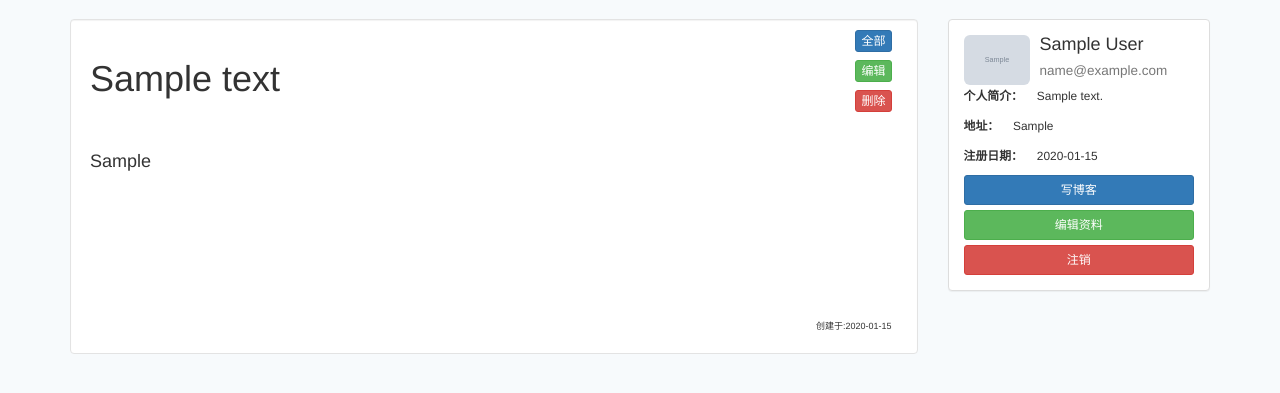
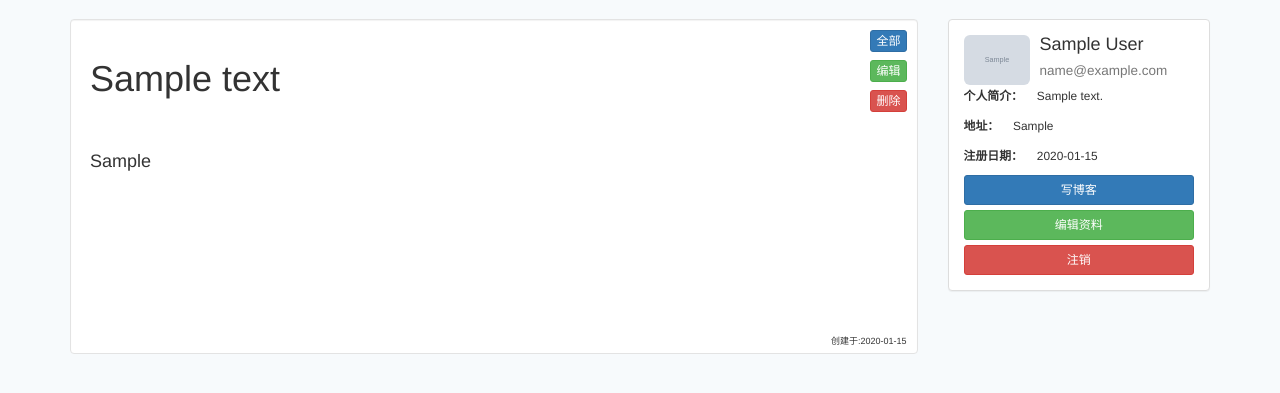
Before and after one commit to Suarezlin/blog, a Flask app: page / in a window 1280 px wide. Shown: the part 51-444 px from the top of the page. Run offline with Flask 2, Linux system fonts and the light colour scheme; a user stored in the database is signed in; tables that the repository leaves empty hold one stand-in row (values such as "Sample post"); grey boxes marked "Sample" are stand-in pictures; parts of the project's set-up code (start-up, migrations or seed data) failed here and were passed over; some libraries are stand-ins or nearby versions.

Commit message:
fix ipad display error

```diff
--- a/app/templates/discover.html
+++ b/app/templates/discover.html
@@ -128,7 +128,7 @@
                 $blogs_num = $blogs_num + 10;
                 var posts = new Array();
                 for (var i in data.id) {
-                    posts.push('<div class="well" style="height: 335px;background-color: #fff;position:relative"><h1>' + data.title[i] + '</h1> <div style="height: 200px"> <div style="font-size: 18px;padding-top: 40px;">' + data.txt[i] + '</div> </div> <a class="btn btn-primary btn-xs" href="/blog/' + data.id[i] + '"role="button" target="_blank" style="position: absolute;top:10px;right: 25px;">全部</a>  <div style="font-size: xx-small;position: absolute;bottom:55px;right:25px;">作者：' + data.author[i] + ' </div> </div>');
+                    posts.push('<div class="well" style="height: 335px;background-color: #fff;position:relative"><h1>' + data.title[i] + '</h1> <div style="height: 200px"> <div style="font-size: 18px;padding-top: 40px;">' + data.txt[i] + '</div> </div> <a class="btn btn-primary btn-xs" href="/blog/' + data.id[i] + '"role="button" target="_blank" style="position: absolute;top:10px;right: 10px;">全部</a>  <div style="font-size: xx-small;position: absolute;bottom:5px;right:10px;">作者：' + data.author[i] + ' </div> </div>');
                 }
                 for (var j in posts) {
                     body.append(posts[j]);
--- a/app/templates/index.html
+++ b/app/templates/index.html
@@ -184,17 +184,17 @@
                         <a class="btn btn-primary btn-xs"
                            href="/blog/{{ post.id }}"
                            role="button"
-                           target="_blank" style="position: absolute;top:10px;right: 25px;">全部</a>
+                           target="_blank" style="position: absolute;top:10px;right: 10px;">全部</a>
                         <button type="button" class="btn btn-success btn-xs" aa="edit"
-                                style="position: absolute;top:40px;right: 25px;"
+                                style="position: absolute;top:40px;right: 10px;"
                                 blog="{{ post.id }}">编辑
                         </button>
                         <button class="btn btn-danger btn-xs del" type="button" blog="{{ post.id }}"
-                                style="position: absolute;top:70px;right: 25px;">
+                                style="position: absolute;top:70px;right: 10px;">
                             删除
                         </button>
                     <div
-                            style="font-size: xx-small;position: absolute;bottom:20px;right:25px;">
+                            style="font-size: xx-small;position: absolute;bottom:5px;right:10px;">
                         创建于:{{ timestamp[loop.index0] }}
                     </div>
                     </div>
```
